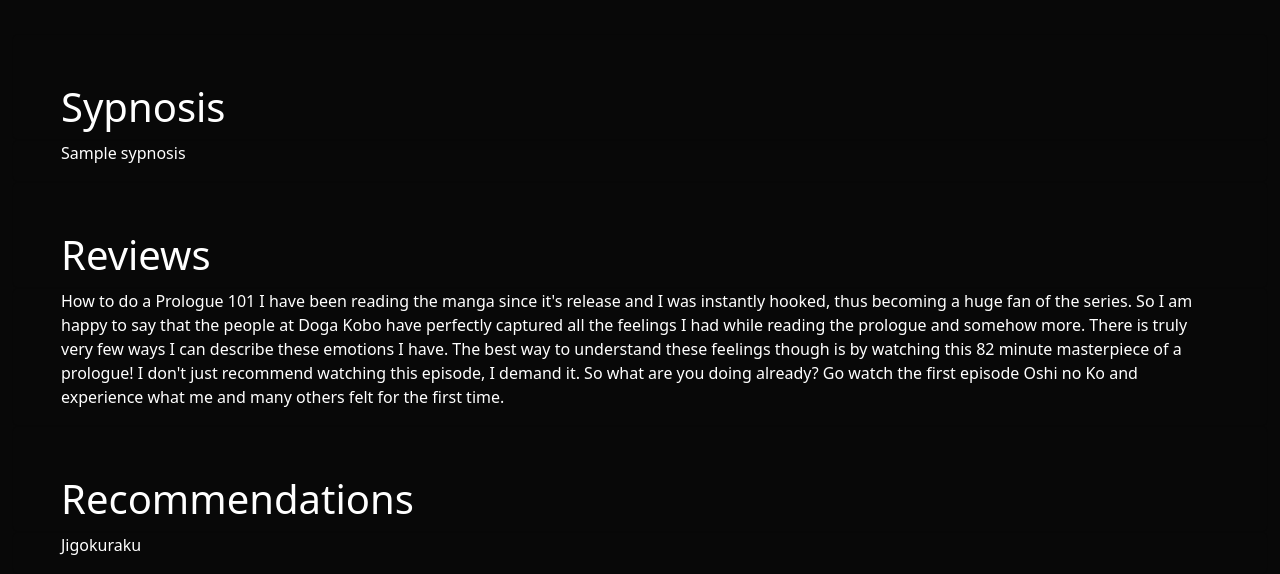
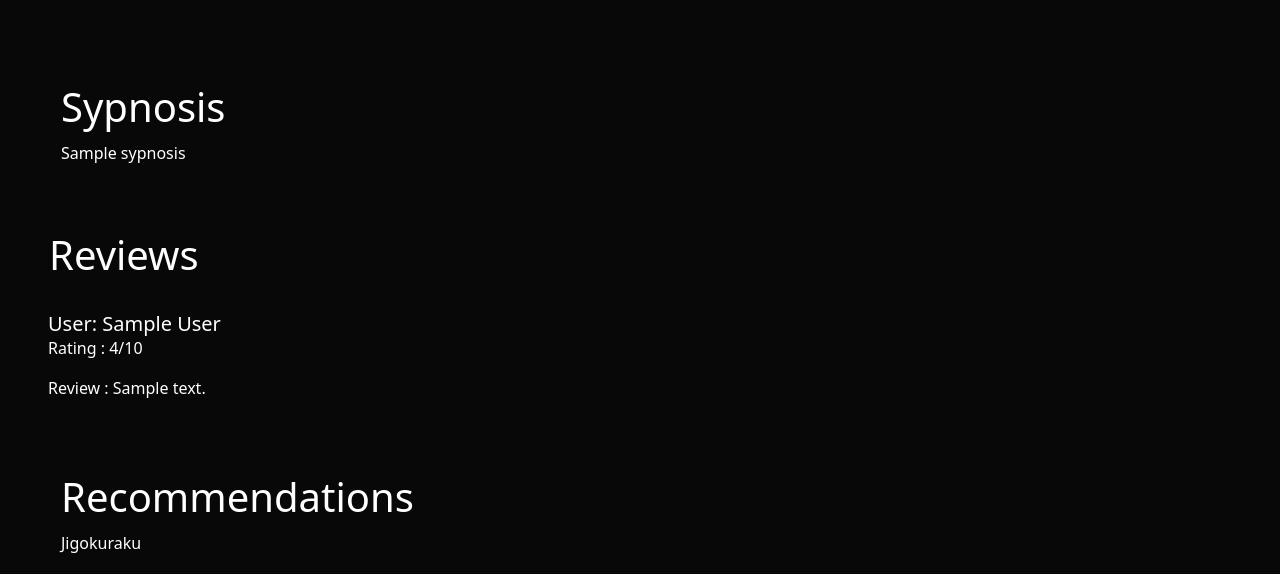
Before and after one commit to rayyan35p/bingeworthy, a Flask app: template project/templates/showinfo.html in a window 1280 px wide. Shown: the part 373-947 px from the top of the page. After the commit the page ends 926 px from the top, so only its background shows below. Run offline with Flask 3, Linux system fonts and the light colour scheme; tables that the repository leaves empty hold one stand-in row (values such as "Sample post"); the template is opened without the code that fills it: values that come from a table or form of the project are taken from there, most other values are stand-ins (such as "Sample title", 1, 10 or a date in 2020); grey boxes marked "Sample" are stand-in pictures.

Commit message:
added review feature

```diff
--- a/project/templates/showinfo.html
+++ b/project/templates/showinfo.html
@@ -85,19 +85,24 @@
     </div>
 </div>
 <!--Reviews-->
-<div class="container-fluid" >
-    <div class="card ps-5 pe-5 pt-5" style="background-color:rgb(8,8,8);">
+<div class="container-fluid ps-5 pe-5 pt-5 text-white" >
+    <div class="card" style="background-color:rgb(8,8,8);">
         <h1 class="text-white">
             Reviews
         </h1>
     </div>
-    <div class="card ps-5 pe-5" style="background-color:rgb(8,8,8);">
-        <p class="text-white">
-            How to do a Prologue 101
-
-            I have been reading the manga since it's release and I was instantly hooked, thus becoming a huge fan of the series. So I am happy to say that the people at Doga Kobo have perfectly captured all the feelings I had while reading the prologue and somehow more. There is truly very few ways I can describe these emotions I have. The best way to understand these feelings though is by watching this 82 minute masterpiece of a prologue! I don't just recommend watching this episode, I demand it. So what are you doing already? Go watch the first episode Oshi no Ko and experience what me and many others felt for the first time.
-        </p>
+    <!-- Check for bingeworthy users reviews-->
+    {% if show %}
+    {% for reviews in show.getRating_Reviews()[-10:] %}
+    {% if reviews.review %}
+    <div class="card-body mb-4 mt-4">
+        <h5 class="card-title">User: {{reviews.getInfo()[2]}}</h5>
+        <p class="card-text">Rating : {{reviews.getInfo()[0]}}/10</p>
+        <p class="card-text">Review : {{reviews.getInfo()[1]}}</p>
     </div>
+    {% endif %}
+    {% endfor %}
+    {% endif %}
 </div>
 <!--Recommendations-->
 <div class="container-fluid" >
```
